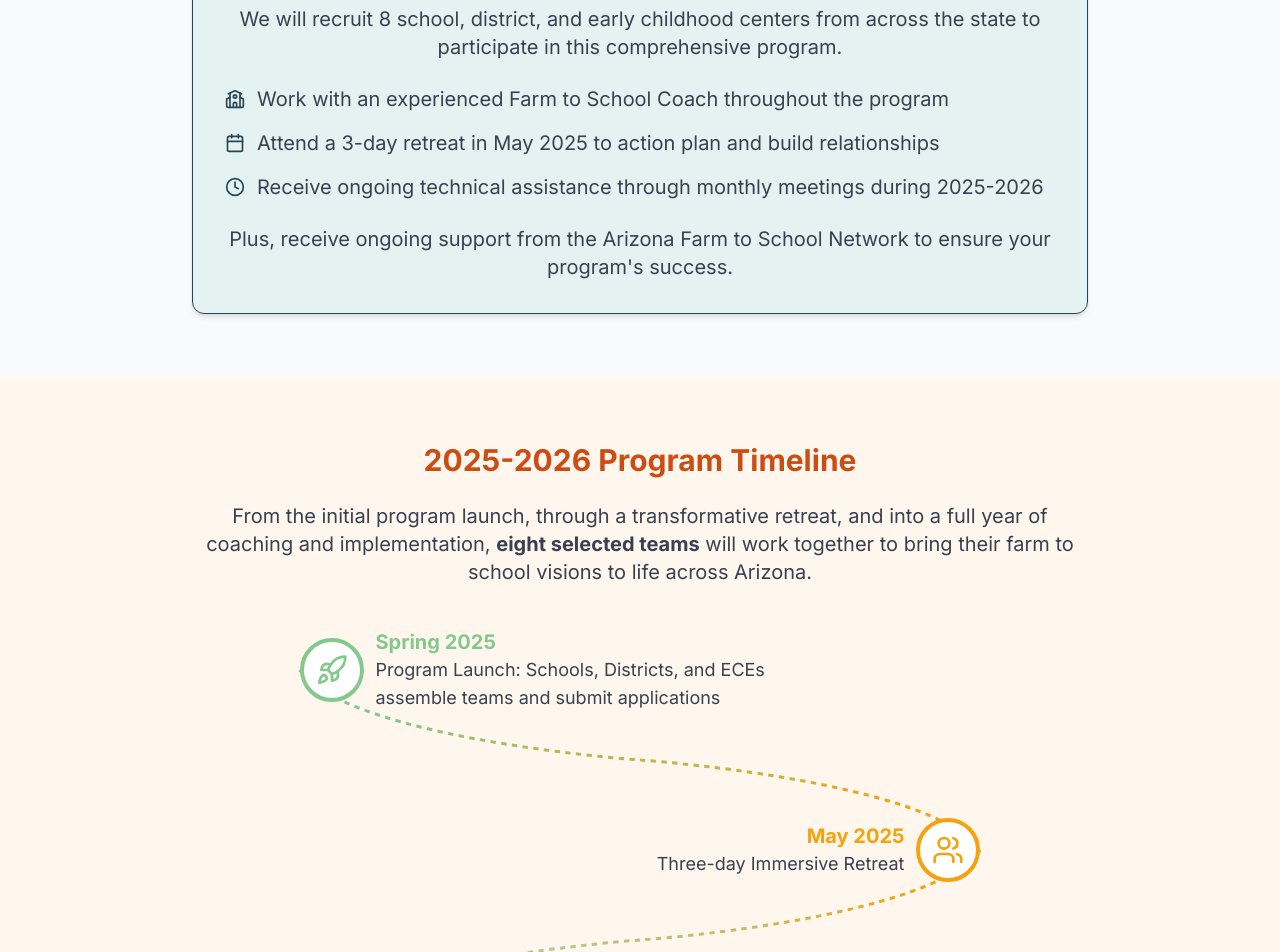
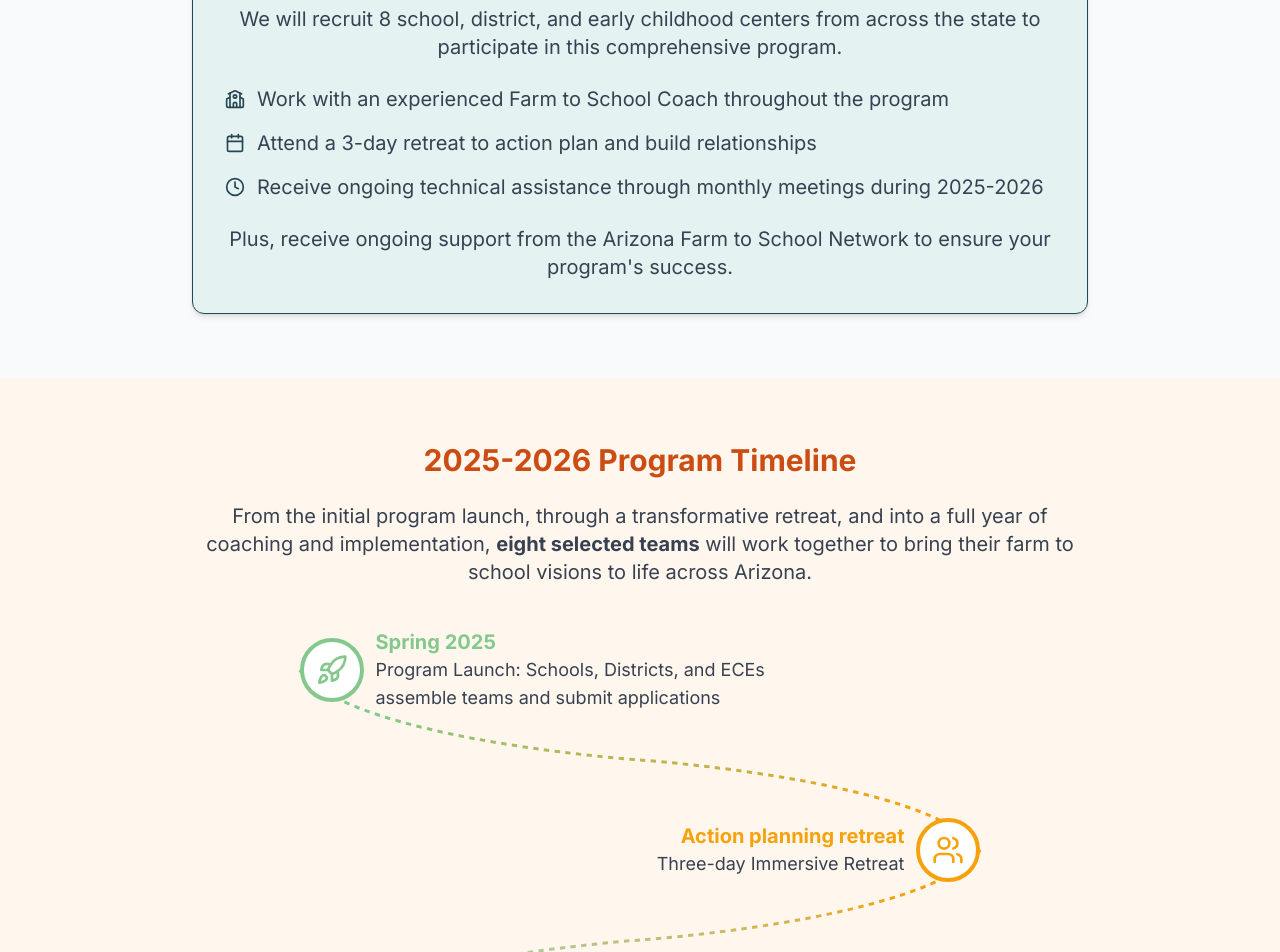
Before and after one commit to hglenn2k/F2S-Collab-Frontend, a Next.js app: page / in a window 1280 px wide. Shown: the part 2780-3732 px from the top of the page. Built offline with nearby package versions, Linux system fonts and the light colour scheme.

Commit message:
remove "May 2025"

```diff
--- a/src/components/coach/JobDescription.tsx
+++ b/src/components/coach/JobDescription.tsx
@@ -29,7 +29,7 @@ export default function JobDescription() {
                 <li>• Be paired with a school that is mutually a great fit</li>
                 <li>• Receive training in coaching and facilitation practices</li>
                 <li>• Dedicate time and energy to meeting with and coaching their partner school throughout the 2025-2026 school year</li>
-                <li className="pl-6">- All coaches attend the three-day kickoff retreat May 23rd-25th, 2025</li>
+                <li className="pl-6">- All coaches attend the three-day kickoff retreat</li>
                 <li className="pl-6">- Commit to meeting with their school teams monthly during the 2025-2026 school year to roll out the school&apos;s action plan and vision</li>
               </ul>
             </div>
--- a/src/components/coach/Qualifications.tsx
+++ b/src/components/coach/Qualifications.tsx
@@ -24,7 +24,7 @@ export default function Qualifications() {
                 {[
                   "Have a love for fresh, local food and sustainable practices",
                   "Enjoy working with schools, farmers, ECE, or community organizations",
-                  "Can commit to attending our coach development series in Spring 2025, attend our three-day retreat May 2025, and dedicate time each month to school coaching through May 2026",
+                  "Can commit to attending our coach development series in Spring 2025, attend our three-day retreat, and dedicate time each month to school coaching through May 2026",
                   "Have strong facilitation skills",
                   "Bring experience in education, gardening, child nutrition, agriculture, community leadership, plus enthusiasm and a willingness to learn!"
                 ].map((item, index) => (
--- a/src/components/home/ProgramHighlights.tsx
+++ b/src/components/home/ProgramHighlights.tsx
@@ -71,7 +71,7 @@ export default function ProgramHighlights() {
             </li>
             <li className="flex items-center space-x-3">
               <Calendar className="w-5 h-5 text-cyan-700 flex-shrink-0" />
-              <span className="text-xl text-gray-700">Attend a 3-day retreat in May 2025 to action plan and build relationships</span>
+              <span className="text-xl text-gray-700">Attend a 3-day retreat to action plan and build relationships</span>
             </li>
             <li className="flex items-center space-x-3">
               <Clock className="w-5 h-5 text-cyan-700 flex-shrink-0" />
--- a/src/components/home/Timeline.tsx
+++ b/src/components/home/Timeline.tsx
@@ -10,7 +10,7 @@ export default function Timeline() {
       color: "#85C88D" // Light Green
     },
     {
-      date: "May 2025",
+      date: "Action planning retreat",
       event: "Three-day Immersive Retreat",
       Icon: Users,
       color: "#F6A20E",  // Golden orange
```
